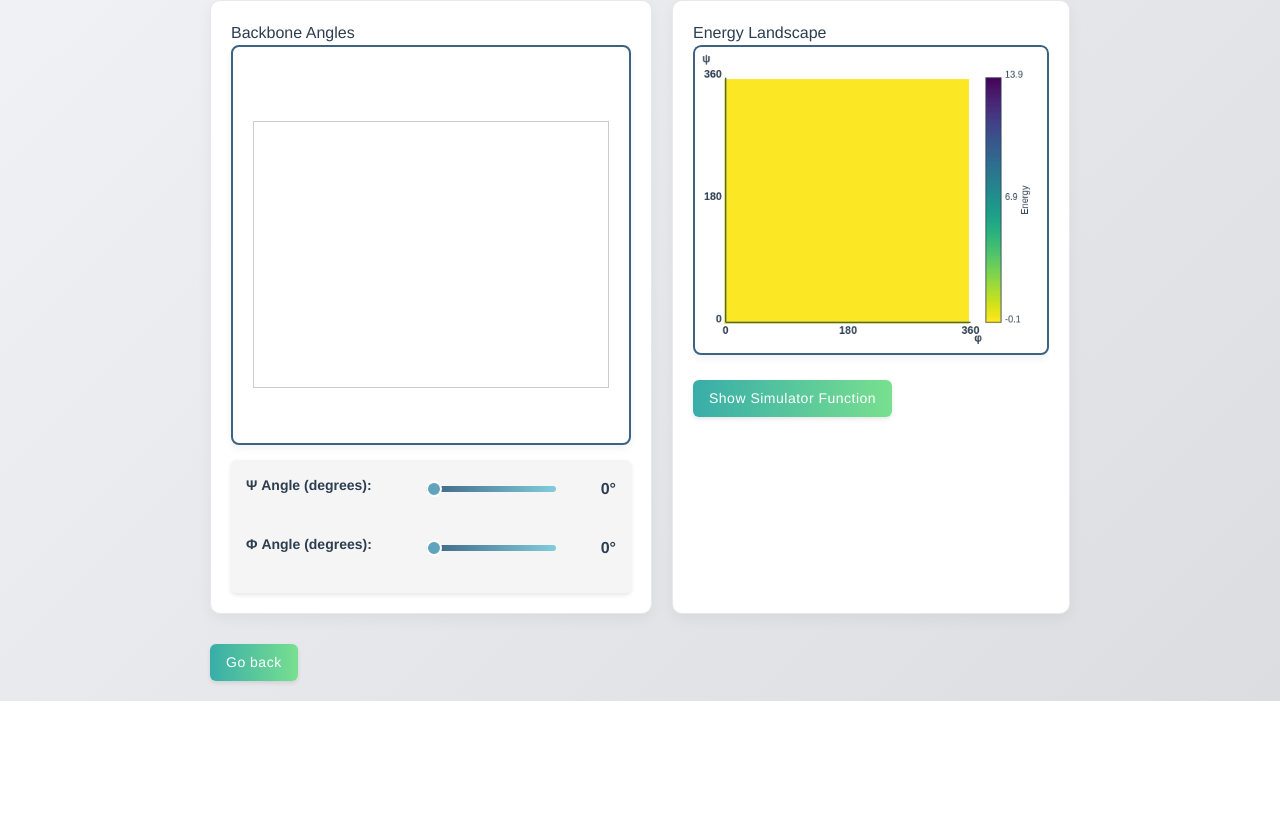
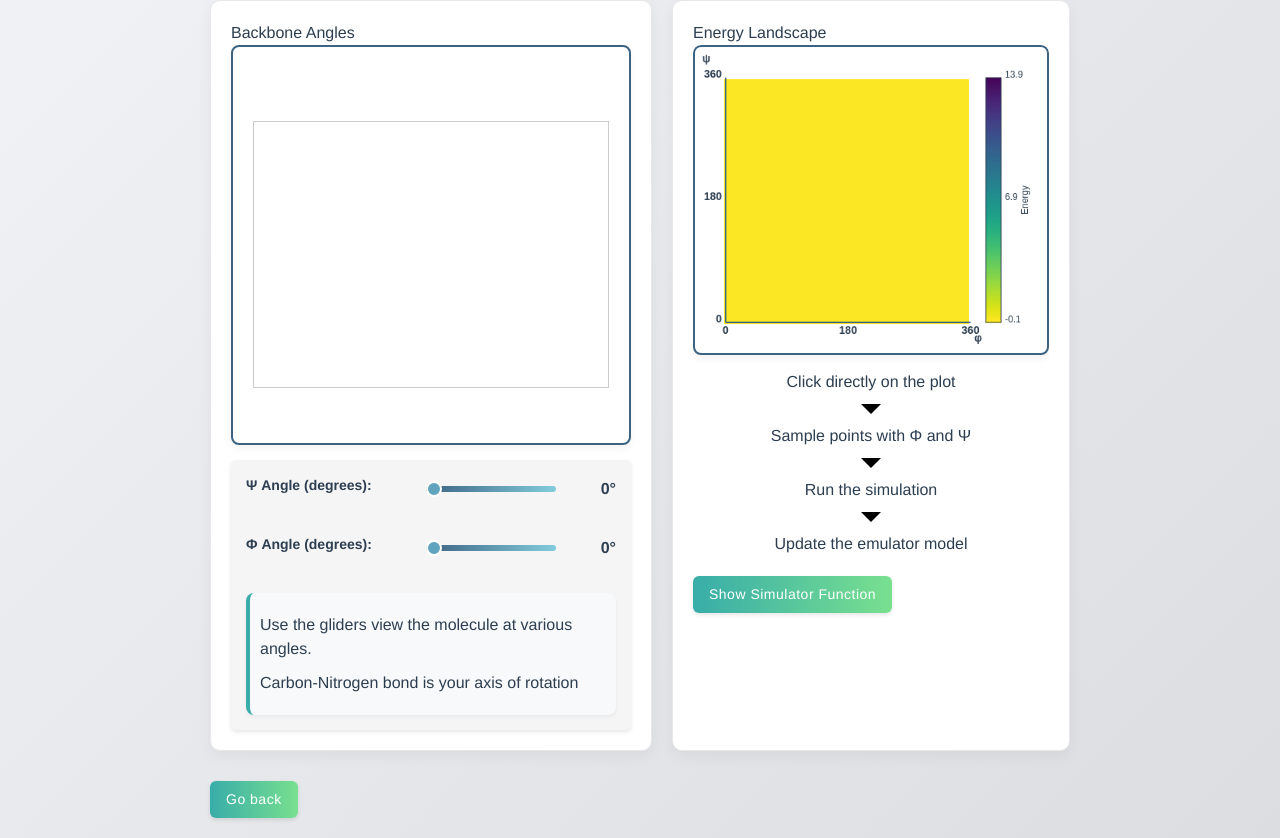
Before and after one commit to alan-turing-institute/gp-demo, a SvelteKit app: page /molecule in a window 1280 px wide. Shown: the part 453-1291 px from the top of the page. Before the commit the page ends 1154 px from the top, so only its background shows below. Built offline with nearby package versions, Linux system fonts and the light colour scheme.

Commit message:
fixing horizontal view

```diff
--- a/src/routes/molecule/+page.svelte
+++ b/src/routes/molecule/+page.svelte
@@ -729,6 +729,11 @@ function handleChange(event) {
             <input type="range" id="phiAngle" bind:value={phi} min="0" max="360" step="1" />
             <span>{phi}°</span>
           </div>
+      <!-- Move the instructional text here -->
+      <div class="instruction">
+        <p> Use the gliders view the molecule at various angles. </p>
+        <p> Carbon-Nitrogen bond is your axis of rotation </p>
+      </div>
         </div>
       </div>
 
@@ -742,6 +747,15 @@ function handleChange(event) {
             on:click={handleContourClick}
             class={isLoading ? 'loading' : ''}
           ></canvas>
+          <div class="side_instruction">
+            <p>Click directly on the plot</p>
+            <div class="arrow-down"></div> <!-- Downward arrow -->
+            <p>Sample points with Φ and Ψ </p>
+            <div class="arrow-down"></div> <!-- Downward arrow -->
+            <p>Run the simulation</p>
+            <div class="arrow-down"></div> <!-- Downward arrow -->
+            <p>Update the emulator model</p>
+          </div>
         </div>
 
         <div class="button-group">
@@ -753,6 +767,7 @@ function handleChange(event) {
           </button>
         </div>
       </div>
+
     {:else}
       <!-- For vertical screens, use the 2x2 grid layout -->
       <!-- A_11: Energy Plot -->
```
